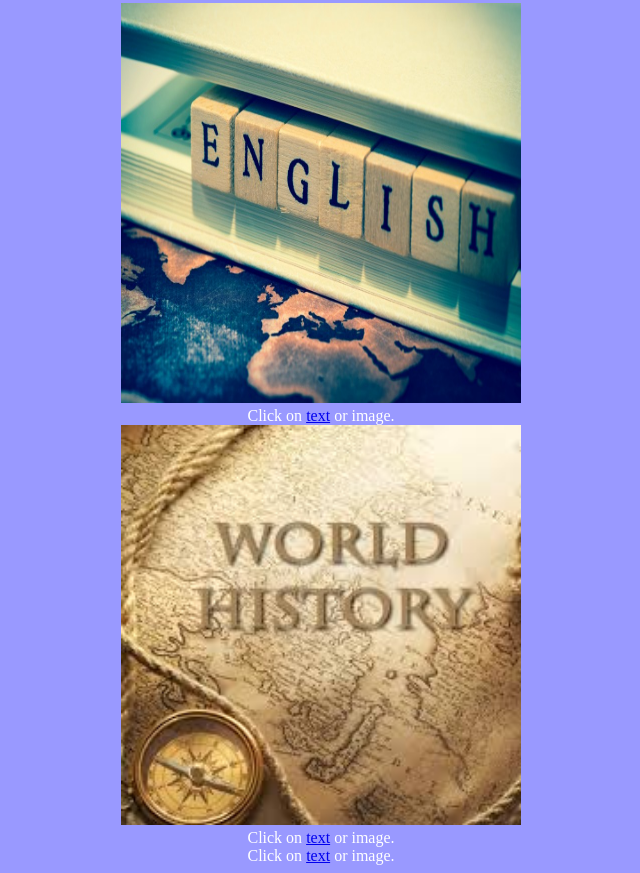
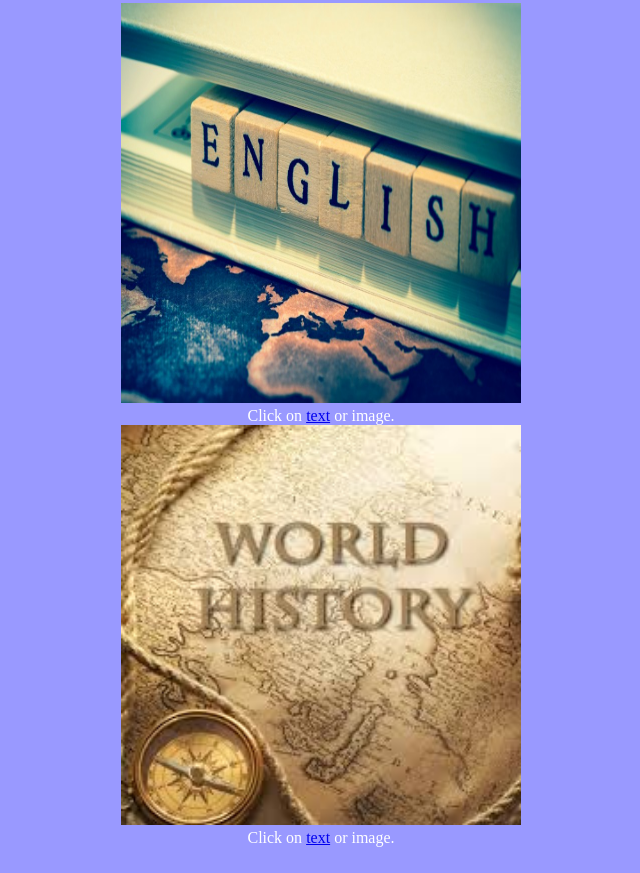
Before and after one commit to melodeealvarado/exhibition, a plain HTML site: page index.html in a window 1280 px wide. Shown: the part 1418-2291 px from the top of the page, without its empty margins (319-959 px from the left). Drawn offline with Linux system fonts and the light colour scheme.

Commit message:
Add files via upload

```diff
--- a/index.html
+++ b/index.html
@@ -20,6 +20,5 @@
 			<center><font size="3" font color="white">Click on <a href="noel2.html">text</a> or image.</font><center>
 			<center><a href="daramola2.html"><img src="images/worldhistory.jpg" width="400" height="400"></a></center>
 			<center><font size="3" font color="white">Click on <a href="daramola2.html">text</a> or image.</font><center>
-			<center><font size="3" font color="white">Click on <a href="daramola2.html">text</a> or image.</font><center>
 	</body>
 </html>
```
